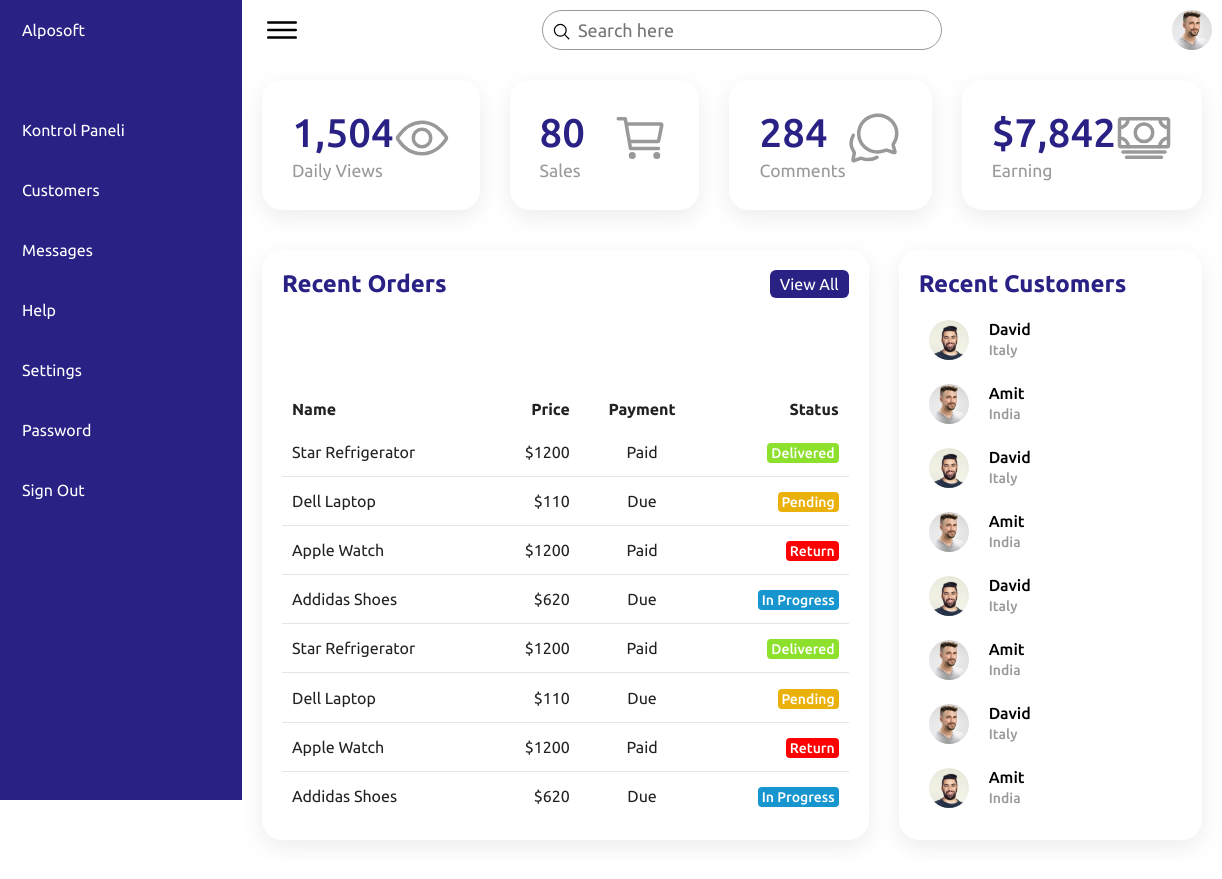
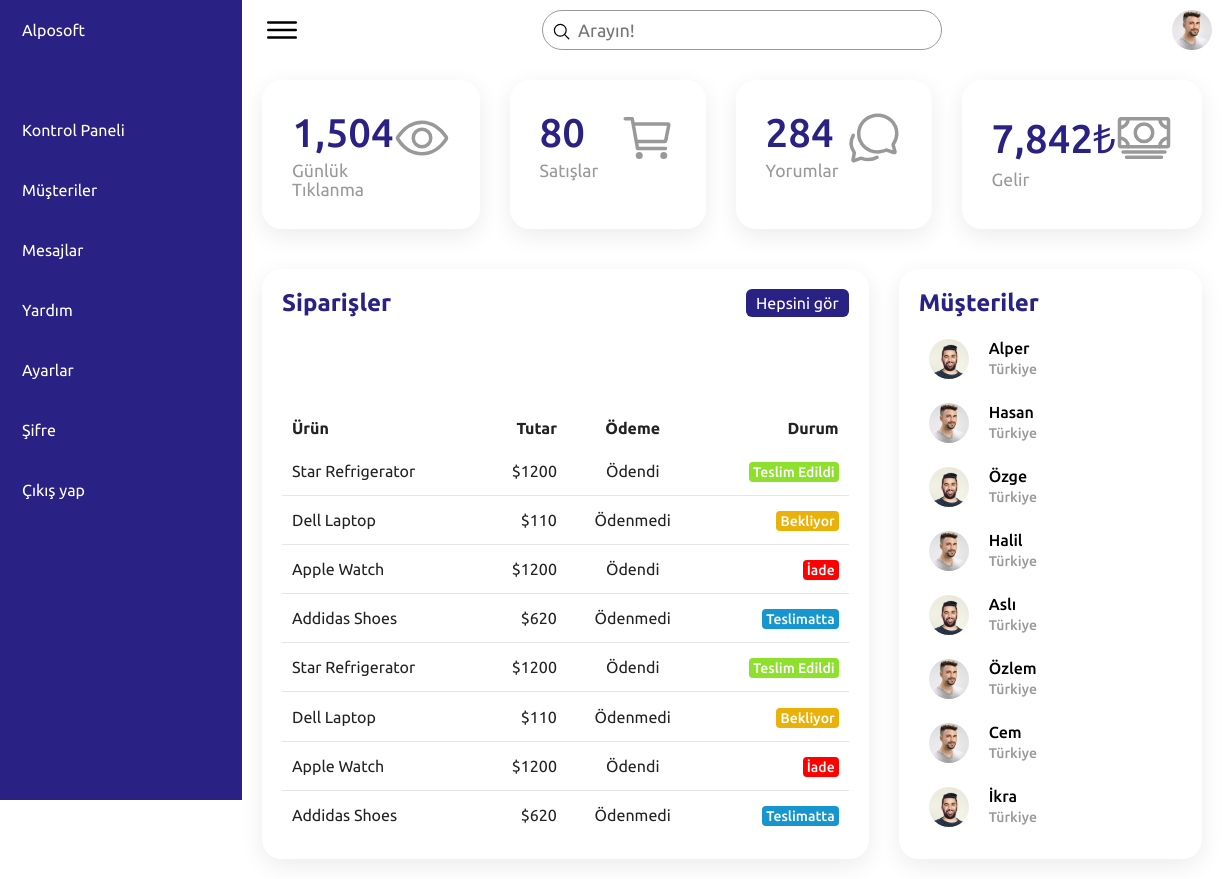
Before and after one commit to Alpopro44/dashboard, a plain HTML site: page index.html in a window 1280 px wide. Shown: the full height of the page, 58-1280 px from the left. Drawn offline with nearby package versions, Linux system fonts and the light colour scheme.

Commit message:
Update index.html

```diff
--- a/index.html
+++ b/index.html
@@ -38,7 +38,7 @@
                         <span class="icon">
                             <ion-icon name="people-outline"></ion-icon>
                         </span>
-                        <span class="title">Customers</span>
+                        <span class="title">Müşteriler</span>
                     </a>
                 </li>
 
@@ -47,7 +47,7 @@
                         <span class="icon">
                             <ion-icon name="chatbubble-outline"></ion-icon>
                         </span>
-                        <span class="title">Messages</span>
+                        <span class="title">Mesajlar</span>
                     </a>
                 </li>
 
@@ -56,7 +56,7 @@
                         <span class="icon">
                             <ion-icon name="help-outline"></ion-icon>
                         </span>
-                        <span class="title">Help</span>
+                        <span class="title">Yardım</span>
                     </a>
                 </li>
 
@@ -65,7 +65,7 @@
                         <span class="icon">
                             <ion-icon name="settings-outline"></ion-icon>
                         </span>
-                        <span class="title">Settings</span>
+                        <span class="title">Ayarlar</span>
                     </a>
                 </li>
 
@@ -74,7 +74,7 @@
                         <span class="icon">
                             <ion-icon name="lock-closed-outline"></ion-icon>
                         </span>
-                        <span class="title">Password</span>
+                        <span class="title">Şifre</span>
                     </a>
                 </li>
 
@@ -83,7 +83,7 @@
                         <span class="icon">
                             <ion-icon name="log-out-outline"></ion-icon>
                         </span>
-                        <span class="title">Sign Out</span>
+                        <span class="title">Çıkış yap</span>
                     </a>
                 </li>
             </ul>
@@ -98,7 +98,7 @@
 
                 <div class="search">
                     <label>
-                        <input type="text" placeholder="Search here">
+                        <input type="text" placeholder="Arayın!">
                         <ion-icon name="search-outline"></ion-icon>
                     </label>
                 </div>
@@ -113,7 +113,7 @@
                 <div class="card">
                     <div>
                         <div class="numbers">1,504</div>
-                        <div class="cardName">Daily Views</div>
+                        <div class="cardName">Günlük Tıklanma</div>
                     </div>
 
                     <div class="iconBx">
@@ -124,7 +124,7 @@
                 <div class="card">
                     <div>
                         <div class="numbers">80</div>
-                        <div class="cardName">Sales</div>
+                        <div class="cardName">Satışlar</div>
                     </div>
 
                     <div class="iconBx">
@@ -135,7 +135,7 @@
                 <div class="card">
                     <div>
                         <div class="numbers">284</div>
-                        <div class="cardName">Comments</div>
+                        <div class="cardName">Yorumlar</div>
                     </div>
 
                     <div class="iconBx">
@@ -145,8 +145,8 @@
 
                 <div class="card">
                     <div>
-                        <div class="numbers">$7,842</div>
-                        <div class="cardName">Earning</div>
+                        <div class="numbers">7,842₺</div>
+                        <div class="cardName">Gelir</div>
                     </div>
 
                     <div class="iconBx">
@@ -159,17 +159,17 @@
             <div class="details">
                 <div class="recentOrders">
                     <div class="cardHeader">
-                        <h2>Recent Orders</h2>
-                        <a href="#" class="btn">View All</a>
+                        <h2>Siparişler</h2>
+                        <a href="#" class="btn">Hepsini gör</a>
                     </div>
 
                     <table>
                         <thead>
                             <tr>
-                                <td>Name</td>
-                                <td>Price</td>
-                                <td>Payment</td>
-                                <td>Status</td>
+                                <td>Ürün</td>
+                                <td>Tutar</td>
+                                <td>Ödeme</td>
+                                <td>Durum</td>
                             </tr>
                         </thead>
 
@@ -177,57 +177,57 @@
                             <tr>
                                 <td>Star Refrigerator</td>
                                 <td>$1200</td>
-                                <td>Paid</td>
-                                <td><span class="status delivered">Delivered</span></td>
+                                <td>Ödendi</td>
+                                <td><span class="status delivered">Teslim Edildi</span></td>
                             </tr>
 
                             <tr>
                                 <td>Dell Laptop</td>
                                 <td>$110</td>
-                                <td>Due</td>
-                                <td><span class="status pending">Pending</span></td>
+                                <td>Ödenmedi</td>
+                                <td><span class="status pending">Bekliyor</span></td>
                             </tr>
 
                             <tr>
                                 <td>Apple Watch</td>
                                 <td>$1200</td>
-                                <td>Paid</td>
-                                <td><span class="status return">Return</span></td>
+                                <td>Ödendi</td>
+                                <td><span class="status return">İade</span></td>
                             </tr>
 
                             <tr>
                                 <td>Addidas Shoes</td>
                                 <td>$620</td>
-                                <td>Due</td>
-                                <td><span class="status inProgress">In Progress</span></td>
+                                <td>Ödenmedi</td>
+                                <td><span class="status inProgress">Teslimatta</span></td>
                             </tr>
 
                             <tr>
                                 <td>Star Refrigerator</td>
                                 <td>$1200</td>
-                                <td>Paid</td>
-                                <td><span class="status delivered">Delivered</span></td>
+                                <td>Ödendi</td>
+                                <td><span class="status delivered">Teslim Edildi</span></td>
                             </tr>
 
                             <tr>
                                 <td>Dell Laptop</td>
                                 <td>$110</td>
-                                <td>Due</td>
-                                <td><span class="status pending">Pending</span></td>
+                                <td>Ödenmedi</td>
+                                <td><span class="status pending">Bekliyor</span></td>
                             </tr>
 
                             <tr>
                                 <td>Apple Watch</td>
                                 <td>$1200</td>
-                                <td>Paid</td>
-                                <td><span class="status return">Return</span></td>
+                                <td>Ödendi</td>
+                                <td><span class="status return">İade</span></td>
                             </tr>
 
                             <tr>
                                 <td>Addidas Shoes</td>
                                 <td>$620</td>
-                                <td>Due</td>
-                                <td><span class="status inProgress">In Progress</span></td>
+                                <td>Ödenmedi</td>
+                                <td><span class="status inProgress">Teslimatta</span></td>
                             </tr>
                         </tbody>
                     </table>
@@ -236,7 +236,7 @@
                 <!-- ================= New Customers ================ -->
                 <div class="recentCustomers">
                     <div class="cardHeader">
-                        <h2>Recent Customers</h2>
+                        <h2>Müşteriler</h2>
                     </div>
 
                     <table>
@@ -245,7 +245,7 @@
                                 <div class="imgBx"><img src="assets/imgs/customer02.jpg" alt=""></div>
                             </td>
                             <td>
-                                <h4>David <br> <span>Italy</span></h4>
+                                <h4>Alper <br> <span>Türkiye</span></h4>
                             </td>
                         </tr>
 
@@ -254,7 +254,7 @@
                                 <div class="imgBx"><img src="assets/imgs/customer01.jpg" alt=""></div>
                             </td>
                             <td>
-                                <h4>Amit <br> <span>India</span></h4>
+                                <h4>Hasan <br> <span>Türkiye</span></h4>
                             </td>
                         </tr>
 
@@ -263,7 +263,7 @@
                                 <div class="imgBx"><img src="assets/imgs/customer02.jpg" alt=""></div>
                             </td>
                             <td>
-                                <h4>David <br> <span>Italy</span></h4>
+                                <h4>Özge <br> <span>Türkiye</span></h4>
                             </td>
                         </tr>
 
@@ -272,7 +272,7 @@
                                 <div class="imgBx"><img src="assets/imgs/customer01.jpg" alt=""></div>
                             </td>
                             <td>
-                                <h4>Amit <br> <span>India</span></h4>
+                                <h4>Halil <br> <span>Türkiye</span></h4>
                             </td>
                         </tr>
 
@@ -281,7 +281,7 @@
                                 <div class="imgBx"><img src="assets/imgs/customer02.jpg" alt=""></div>
                             </td>
                             <td>
-                                <h4>David <br> <span>Italy</span></h4>
+                                <h4>Aslı <br> <span>Türkiye</span></h4>
                             </td>
                         </tr>
 
@@ -290,7 +290,7 @@
                                 <div class="imgBx"><img src="assets/imgs/customer01.jpg" alt=""></div>
                             </td>
                             <td>
-                                <h4>Amit <br> <span>India</span></h4>
+                                <h4>Özlem <br> <span>Türkiye</span></h4>
                             </td>
                         </tr>
 
@@ -299,7 +299,7 @@
                                 <div class="imgBx"><img src="assets/imgs/customer01.jpg" alt=""></div>
                             </td>
                             <td>
-                                <h4>David <br> <span>Italy</span></h4>
+                                <h4>Cem <br> <span>Türkiye</span></h4>
                             </td>
                         </tr>
 
@@ -308,7 +308,7 @@
                                 <div class="imgBx"><img src="assets/imgs/customer02.jpg" alt=""></div>
                             </td>
                             <td>
-                                <h4>Amit <br> <span>India</span></h4>
+                                <h4>İkra <br> <span>Türkiye</span></h4>
                             </td>
                         </tr>
                     </table>
```
